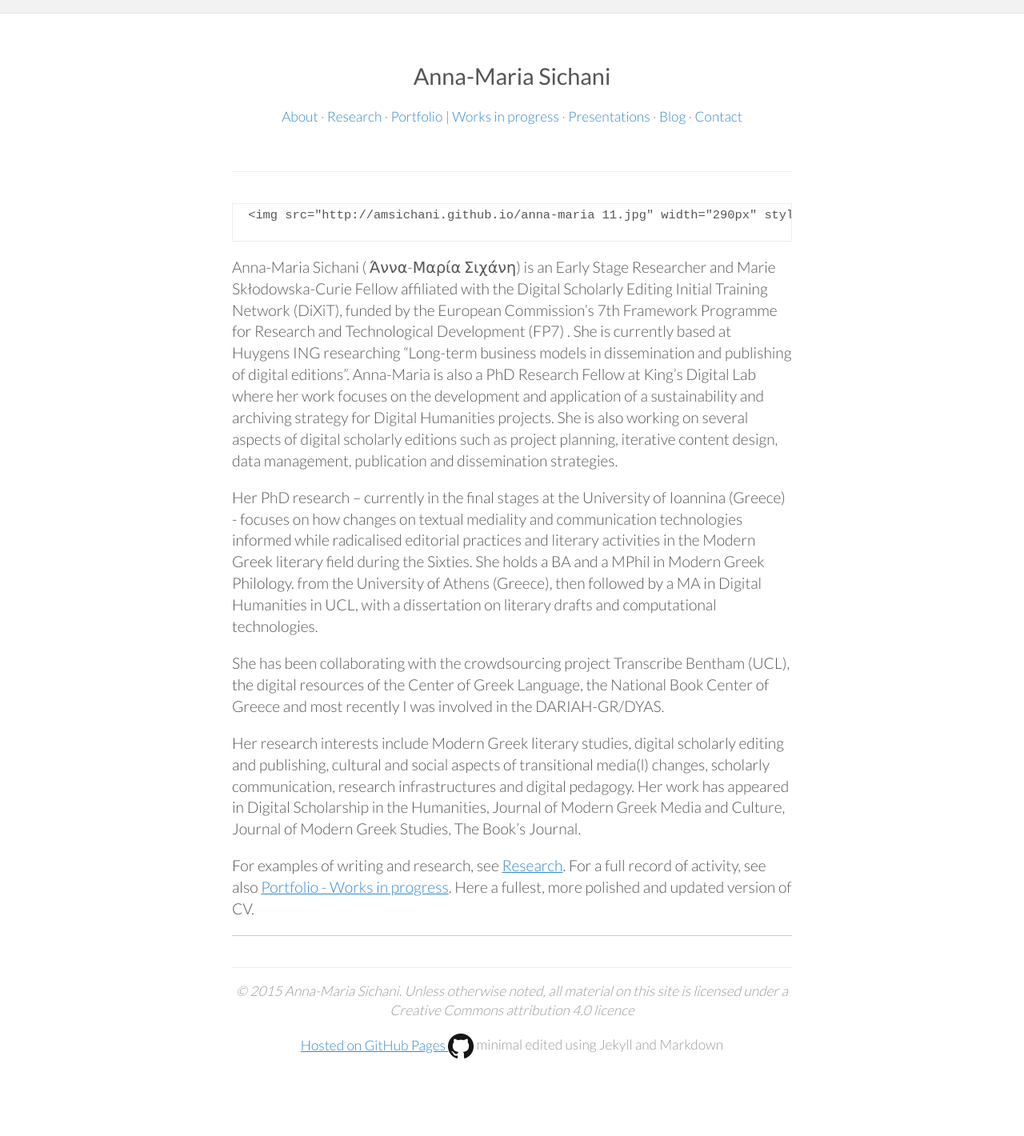
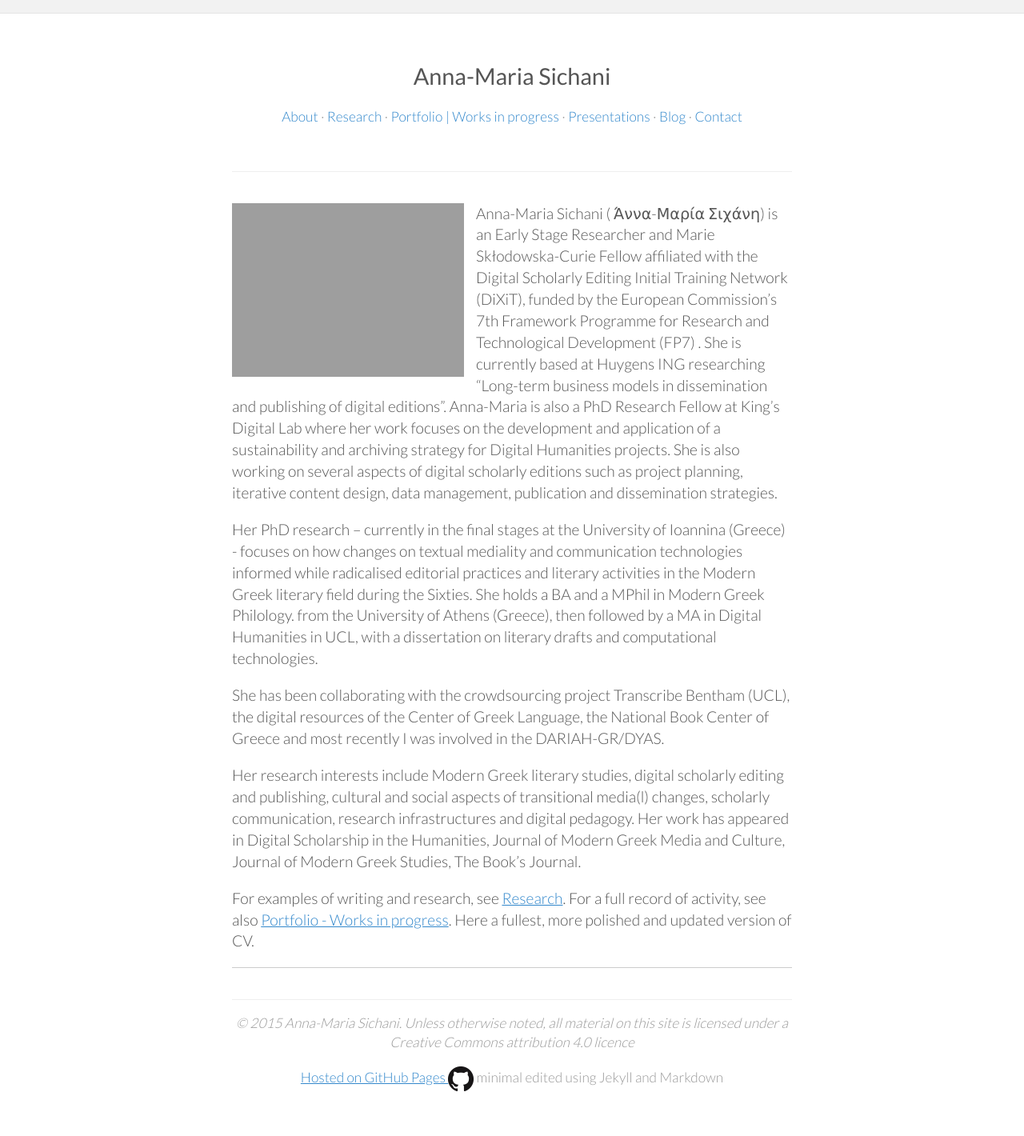
Before and after one commit to amsichani/amsichani.github.io, a Jekyll site: the page built from index.md, in a window 1280 px wide. Shown: the whole page at 80% size. Built offline with Jekyll 4.4.1, drawn with Linux system fonts in a browser that asks for light colours; nearby versions of some CDN libraries; before the commit the page ends 1380 px from its top, so only the background shows below that.

Commit message:
Update index.md

```diff
--- a/index.md
+++ b/index.md
@@ -3,10 +3,9 @@
 title: Anna-Maria Sichani
 redirect_from: /about.html
 ---
-
-	<img src="{{site.url}}/anna-maria 11.jpg" width="290px" style="float: left; margin-right: 15px; margin-bottom: 15px;" />
-
-
+<figure>
+	<img src="{{site.url}}/images/anna-maria 7.jpg" width="290px" style="float: left; margin-right: 15px; margin-bottom: 15px;" />
+</figure>
 Anna-Maria Sichani  ( Άννα-Μαρία Σιχάνη) is an Early Stage Researcher and Marie Skłodowska-Curie Fellow affiliated with the Digital Scholarly Editing Initial Training Network (DiXiT), funded by the European Commission’s 7th Framework Programme for Research and Technological Development (FP7) . She is currently based at Huygens ING researching “Long-term business models in dissemination and publishing of digital editions”. Anna-Maria is also a PhD Research Fellow at King's Digital Lab  where her work focuses on the development and application of a sustainability and archiving strategy for Digital Humanities projects. She is also working on several aspects of digital scholarly editions such as project planning, iterative content design, data management, publication and dissemination strategies.
 
 Her PhD research – currently in the final stages at the University of Ioannina (Greece) - focuses on how changes on textual mediality and communication technologies informed while radicalised editorial practices and literary activities in the Modern Greek literary field during the Sixties. She holds a BA and a MPhil in Modern Greek Philology. from the University of Athens (Greece), then followed by a MA in Digital Humanities in UCL, with a dissertation on literary drafts and computational technologies.
```
